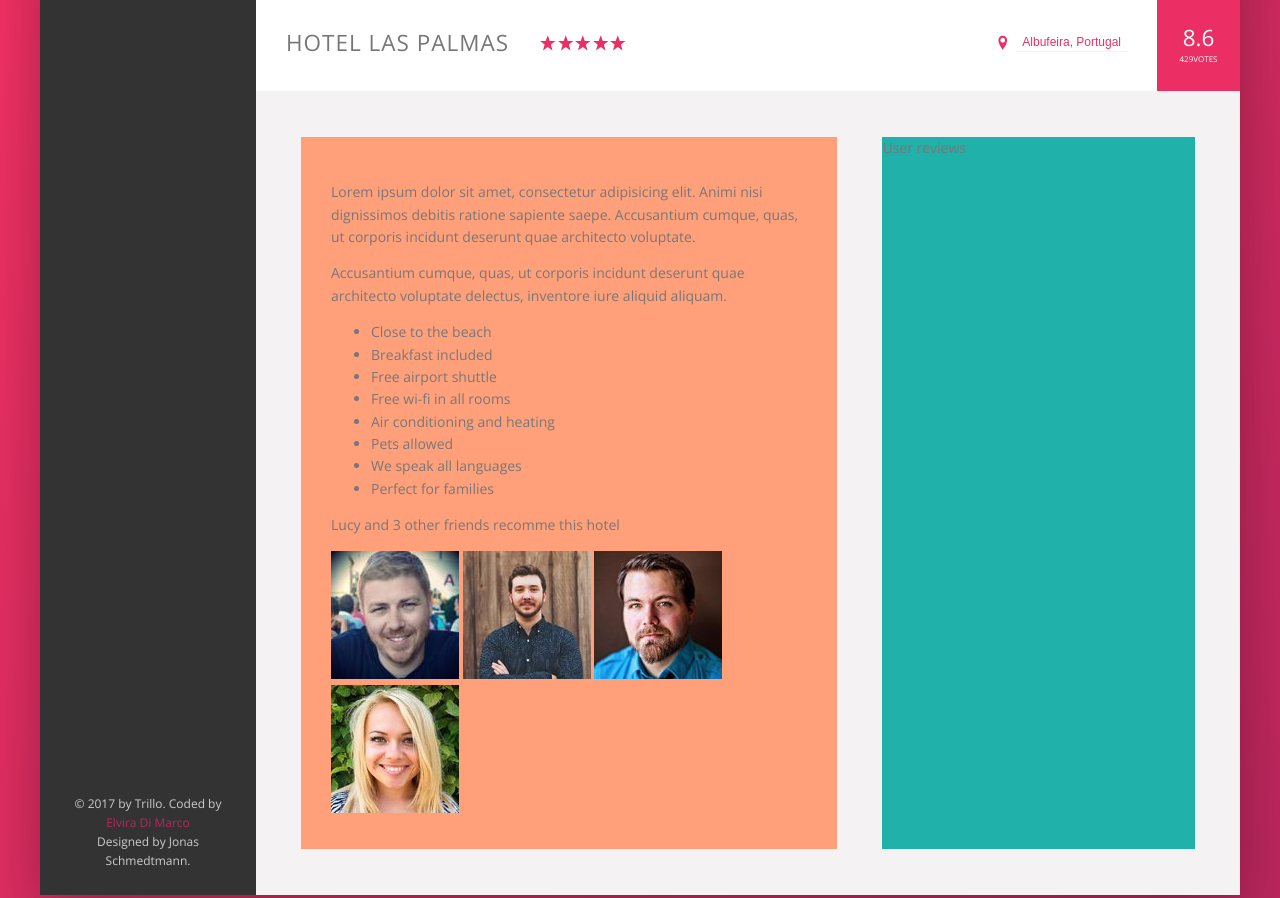
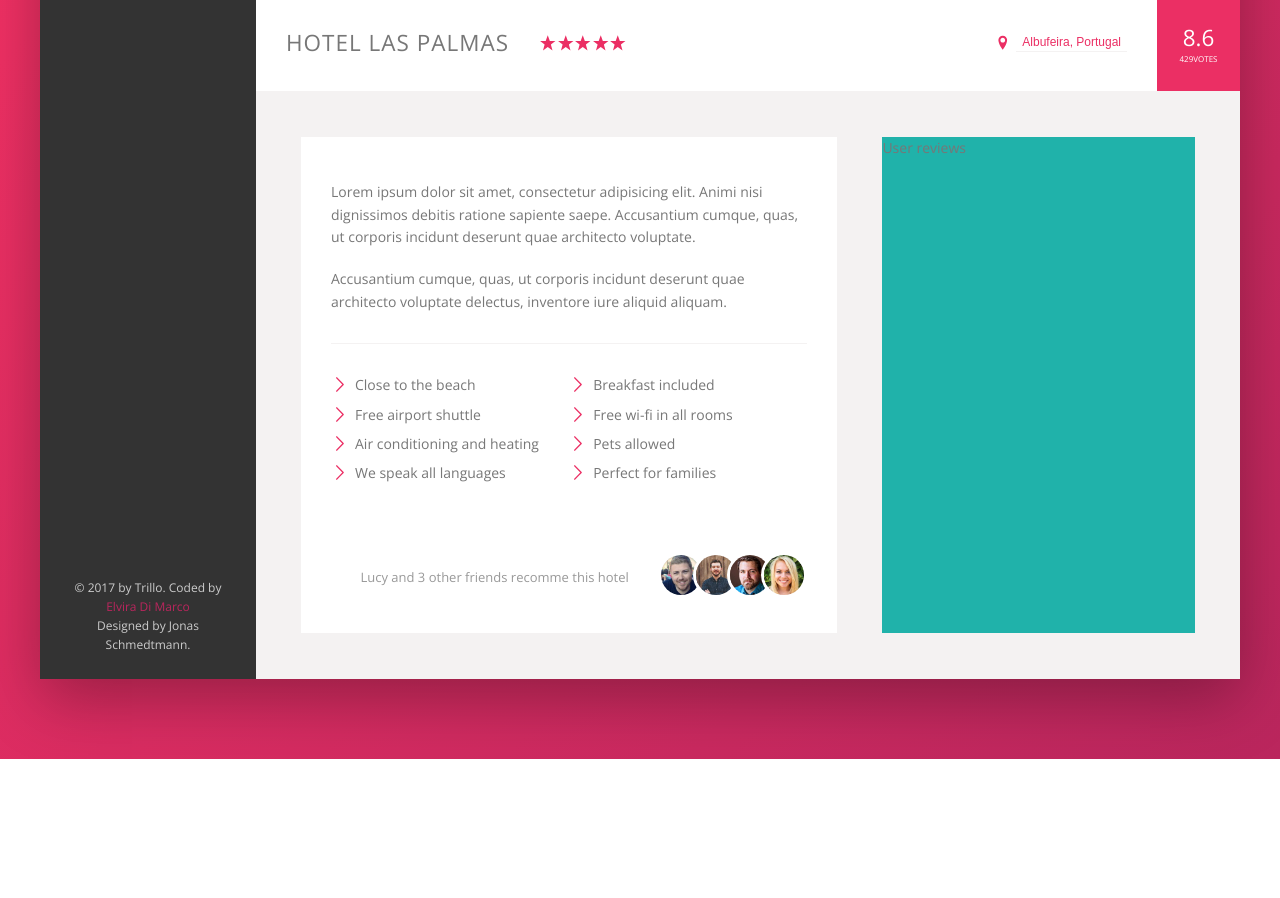
Before and after one commit to Elvira-D/Trillo-project, a website: page index.html in a window 1280 px wide. Shown: the part 540-1438 px from the top of the page. After the commit the page ends 1299 px from the top, so only its background shows below. Drawn offline with nearby package versions, Linux system fonts and the light colour scheme.

Commit message:
Completed "Description" section

```diff
--- a/sass/_components.scss
+++ b/sass/_components.scss
@@ -337,3 +337,79 @@
     }
 
 }
+
+//PARAGRAPH
+
+.paragraph:not(:last-of-type) {
+    margin-bottom: 2rem;
+}
+
+//LIST
+
+.list {
+    list-style: none;
+    margin: 3rem 0;
+    padding: 3rem 0;
+    border-top: var(--line);
+
+    display: flex;
+    flex-wrap: wrap;
+
+    &__item {
+        flex: 0 0 50%;
+        margin-bottom: .7rem;
+    }
+
+    &__item::before {
+        content: "";
+        display: inline-block;
+        height: 1.7rem;
+        width: 1.7rem;
+        margin-right: .7rem;
+        margin-bottom: -.3rem;
+
+        //Older browsers
+        // background-image: url(../img/chevron-thin-right.svg);
+        // background-size: cover;
+
+        //Newer browsers - mask
+        background-color: var(--color-primary);
+        -webkit-mask-image: url(../img/chevron-thin-right.svg);
+        // -webkit-mask-size: 15px; --- not working ??
+        mask-image: url(../img/chevron-thin-right.svg);
+        mask-size: cover;
+    }
+
+}
+
+
+//RECOMMEND
+.recommend {
+    font-size: 1.3rem;
+    color: var(--color-grey-dark-3);
+
+    display: flex;
+    align-items: center;
+
+
+    &__count {
+        margin: auto;
+    }
+
+    &__friends {
+
+    }
+
+    &__photo {
+        box-sizing: content-box;
+        height: 4rem;
+        width: 4rem;
+        border-radius: 50%;
+        border: 3px solid white;
+
+        &:not(:last-child) {
+            margin-right: -1.5rem;
+        }
+
+    }
+}
--- a/sass/_layout.scss
+++ b/sass/_layout.scss
@@ -45,7 +45,7 @@
 }
 
 .description {
-    background-color:  lightsalmon;
+    background-color: #fff;
     box-shadow: var(--shadow-light);
     padding: 3rem;
     flex: 0 0 60%;
```
Also changed, not shown: css/style.css.
